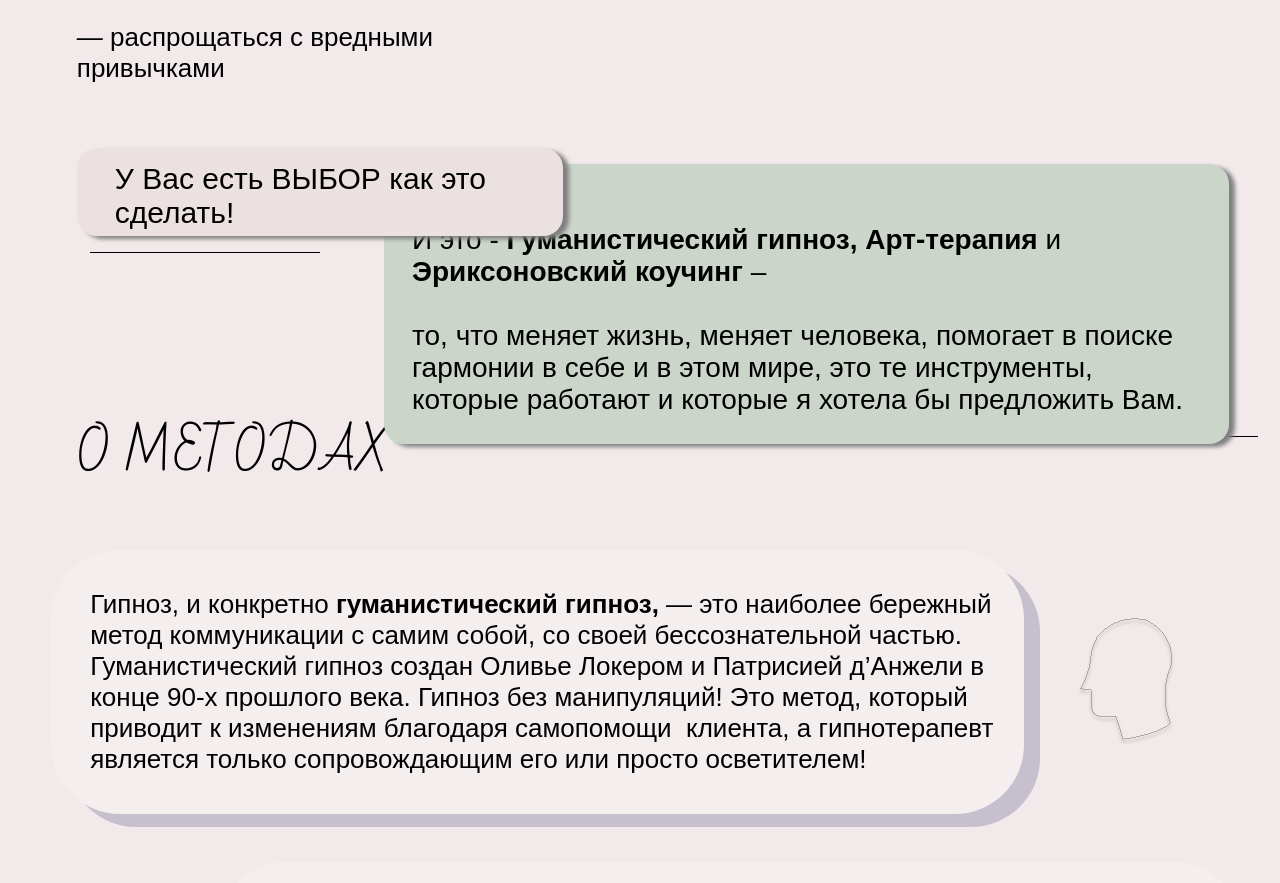
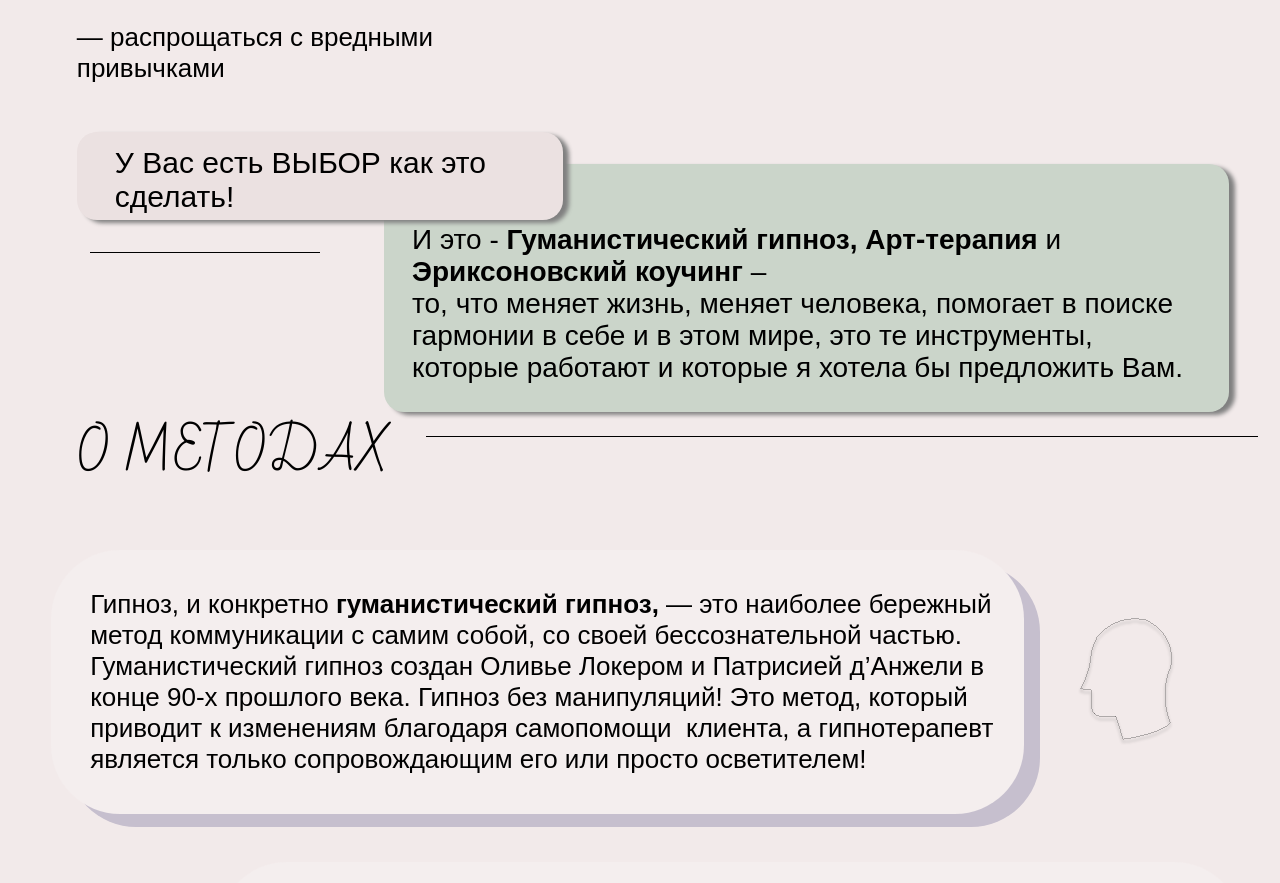
Before and after one commit to alexander2498/viktorK2007-psychologist_website, a React (Create React App) app: page / in a window 1280 px wide. Shown: the part 2860-3743 px from the top of the page. Built offline with nearby package versions, Linux system fonts and the light colour scheme.

Commit message:
fix gipnoz frame

```diff
--- a/src/fourth_screen/gipnoz.jsx
+++ b/src/fourth_screen/gipnoz.jsx
@@ -15,7 +15,7 @@ export default function Gipnoz() {
 const Text = styled.p`
 font-size: 26px;
   font-family: "Jost", sans-serif;
-  width: 74vw;
+  width: 72vw;
   padding: 1.5em;
 
   @media (max-width: 1025px) {
--- a/src/third_screen/choice1.jsx
+++ b/src/third_screen/choice1.jsx
@@ -29,7 +29,7 @@ const Container = styled.div`
   background-color: #ebe1e1;
   border-radius: 20px;
   margin-left: 6vw;
-  margin-top: 8vh;
+  margin-top: 6vh;
   box-shadow: 6px 3px 4px gray;
   font-size: 30px;
   font-family: "Jost", sans-serif;
--- a/src/third_screen/choice2.jsx
+++ b/src/third_screen/choice2.jsx
@@ -5,7 +5,6 @@ export default function Choice2() {
 
         <Container  >
             <Text  >И это - <strong>Гуманистический гипноз,</strong> <strong>Арт-терапия</strong> и <strong>Эриксоновский коучинг</strong> –<br />
-                <br />
                 то, что меняет жизнь, меняет человека,
                 помогает в поиске гармонии в себе и в этом мире, это те инструменты,
                 которые работают и которые я хотела бы предложить Вам.</Text>
```
